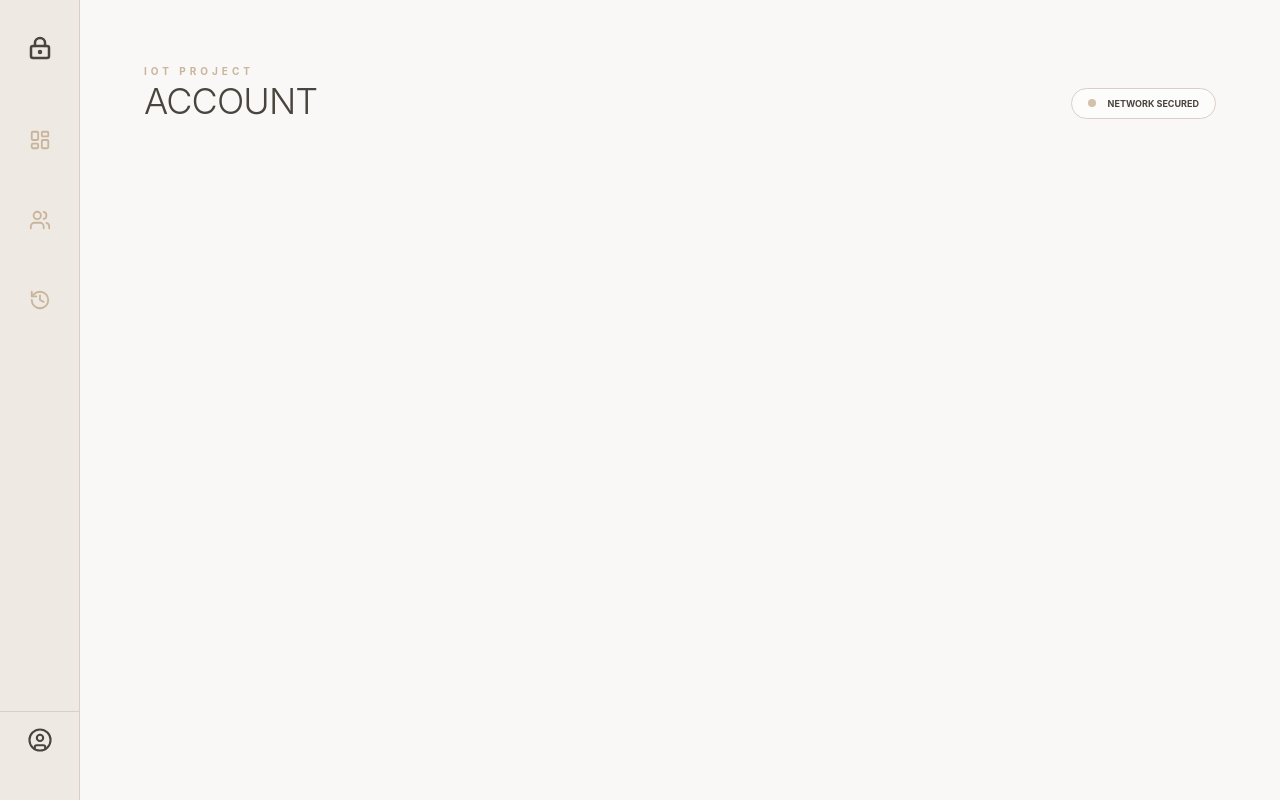
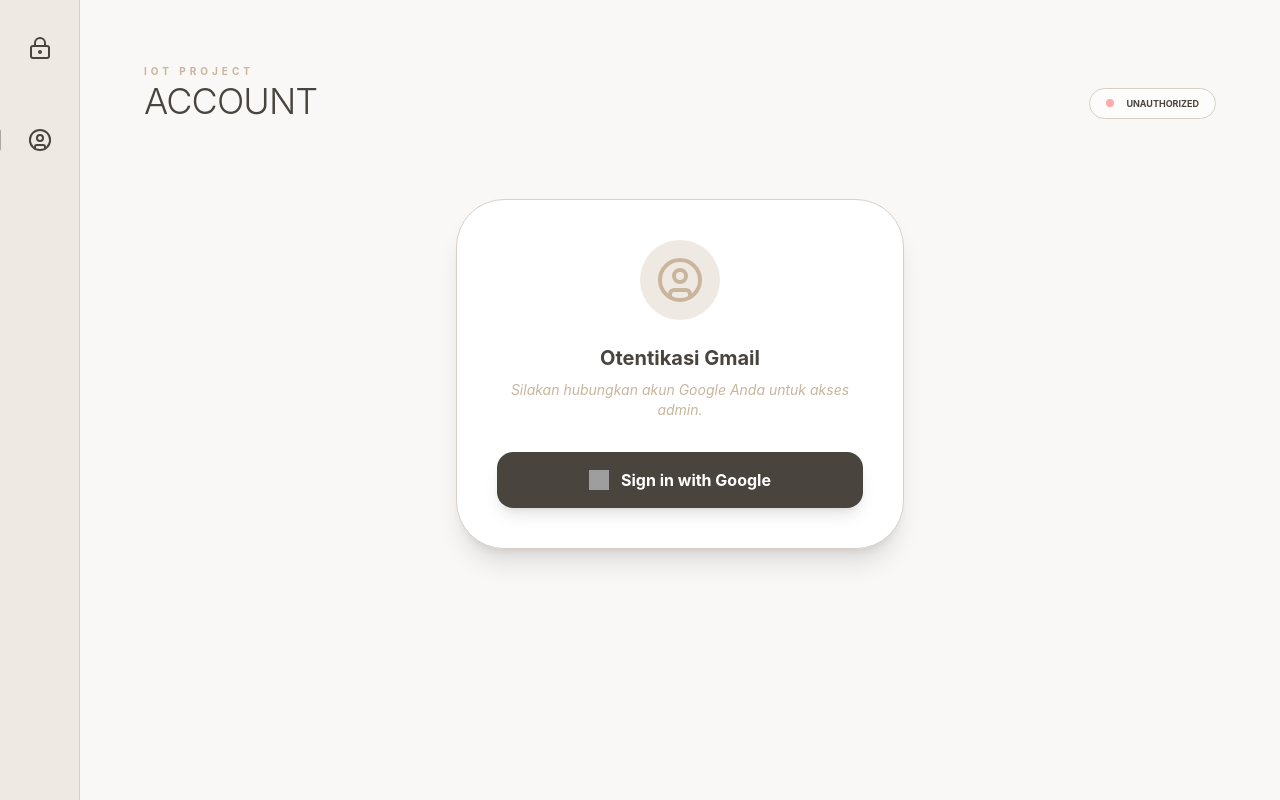
Before and after one commit to Nycto381/kunciin-web, a React (Vite) app in the folder secure-door-web/: page / in a window 1280 px wide. Both pictures are taken after a click on the button "ACCOUNT". Built offline with nearby package versions, Linux system fonts and the light colour scheme; no server answers; the database is empty; grey boxes are pictures that could not be loaded.

Commit message:
fitur update login

```diff
--- a/secure-door-web/src/App.jsx
+++ b/secure-door-web/src/App.jsx
@@ -1,193 +1,204 @@
 import React, { useState, useEffect } from 'react';
 import { supabase } from './supabaseClient';
-import { LayoutDashboard, Users, History, LockKeyhole, UserCircle } from 'lucide-react';
+import { LayoutDashboard, Users, History, LockKeyhole, UserCircle, LogOut } from 'lucide-react';
 import Dashboard from './components/Dashboard';
 import UserList from './components/UserList';
 import DoorLogs from './components/DoorLogs';
 
+// --- KOMPONEN ACCOUNT (DALAM FILE YANG SAMA) ---
+const Account = ({ user }) => {
+  const handleLogin = async () => {
+    await supabase.auth.signInWithOAuth({
+      provider: 'google',
+      options: { redirectTo: window.location.origin }
+    });
+  };
+
+  const handleLogout = async () => {
+    await supabase.auth.signOut();
+  };
+
+  return (
+    <div className="max-w-md mx-auto mt-10 md:mt-20 text-center bg-white p-10 rounded-[3rem] border border-[#D9CFC7] shadow-xl">
+      {user ? (
+        <>
+          <div className="w-24 h-24 mx-auto mb-6 relative">
+            <img
+              src={user.user_metadata.avatar_url}
+              className="rounded-full border-4 border-[#EFE9E3] shadow-sm"
+              alt="profile"
+            />
+          </div>
+          <h3 className="text-xl font-bold text-[#4A443F] mb-1">{user.user_metadata.full_name}</h3>
+          <p className="text-[#C9B59C] text-sm mb-8">{user.email}</p>
+          <button
+            onClick={handleLogout}
+            className="w-full py-4 bg-red-50 text-red-600 rounded-2xl font-bold flex items-center justify-center gap-3 hover:bg-red-100 transition-all border border-red-100"
+          >
+            <LogOut size={20} /> Sign Out
+          </button>
+        </>
+      ) : (
+        <>
+          <div className="w-20 h-20 bg-[#EFE9E3] rounded-full mx-auto mb-6 flex items-center justify-center text-[#C9B59C]">
+            <UserCircle size={48} />
+          </div>
+          <h3 className="text-xl font-bold text-[#4A443F] mb-2">Otentikasi Gmail</h3>
+          <p className="text-[#C9B59C] text-sm mb-8 italic">Silakan hubungkan akun Google Anda untuk akses admin.</p>
+          <button
+            onClick={handleLogin}
+            className="w-full py-4 bg-[#4A443F] text-white rounded-2xl font-bold flex items-center justify-center gap-3 hover:bg-black transition-all shadow-lg"
+          >
+            <img src="https://www.gstatic.com/firebasejs/ui/2.0.0/images/auth/google.svg" className="w-5 h-5" alt="google" />
+            Sign in with Google
+          </button>
+        </>
+      )}
+    </div>
+  );
+};
+
+// --- KOMPONEN UTAMA APP ---
 const App = () => {
   const [activeTab, setActiveTab] = useState('dashboard');
   const [status, setStatus] = useState('LOCKED');
   const [users, setUsers] = useState([]);
   const [logs, setLogs] = useState([]);
+  const [session, setSession] = useState(null);
 
   useEffect(() => {
+    // Auth Listener
+    supabase.auth.getSession().then(({ data: { session } }) => {
+      setSession(session);
+    });
+
+    const { data: { subscription } } = supabase.auth.onAuthStateChange((_event, session) => {
+      setSession(session);
+    });
+
     fetchInitialData();
 
-    // Listener 1: Memantau perubahan status remote_control
-    const remoteSubscription = supabase
-      .channel('remote-changes')
+    // Realtime Subscriptions
+    const remoteSub = supabase.channel('remote-changes')
       .on('postgres_changes', { event: '*', schema: 'public', table: 'remote_control' },
-          payload => setStatus(payload.new.command))
-      .subscribe();
+          payload => setStatus(payload.new.command)).subscribe();
 
-    // Listener 2: Memantau data baru di door_logs secara Real-time
-    const logsSubscription = supabase
-      .channel('logs-changes')
+    const logsSub = supabase.channel('logs-changes')
       .on('postgres_changes', { event: 'INSERT', schema: 'public', table: 'door_logs' },
-          () => {
-            fetchInitialData();
-          })
-      .subscribe();
-
-    // Listener 3: Memantau perubahan pada tabel User agar tabel DATABASE Real-time
-    const userSubscription = supabase
-      .channel('user-changes')
-      .on('postgres_changes', { event: '*', schema: 'public', table: 'user_credentials' },
-          () => {
-            fetchUsersOnly();
-          })
-      .subscribe();
+          () => fetchInitialData()).subscribe();
 
     return () => {
-      supabase.removeChannel(remoteSubscription);
-      supabase.removeChannel(logsSubscription);
-      supabase.removeChannel(userSubscription);
+      subscription.unsubscribe();
+      supabase.removeChannel(remoteSub);
+      supabase.removeChannel(logsSub);
     };
   }, []);
 
   const fetchInitialData = async () => {
     try {
-      const { data: usersData } = await supabase
-        .from('user_credentials')
-        .select('*')
-        .order('created_at', { ascending: false });
+      const { data: uData } = await supabase.from('user_credentials').select('*');
+      const { data: lData } = await supabase.from('door_logs').select('*').order('created_at', { ascending: false }).limit(10);
 
-      const { data: logsData, error: logsError } = await supabase
-        .from('door_logs')
-        .select('*')
-        .order('created_at', { ascending: false })
-        .limit(10);
-
-      if (logsError) throw logsError;
-
-      const enrichedLogs = logsData.map(log => {
-        const userData = usersData?.find(u => u.fingerprint_id === log.fingerprint_id);
-        return {
+      if (lData) {
+        const enriched = lData.map(log => ({
           ...log,
-          user_credentials: userData ? { name: userData.name } : null
-        };
-      });
-
-      if (usersData) setUsers(usersData);
-      if (enrichedLogs) setLogs(enrichedLogs);
+          user_credentials: uData?.find(u => u.fingerprint_id === log.fingerprint_id) ? { name: uData.find(u => u.fingerprint_id === log.fingerprint_id).name } : null
+        }));
+        setLogs(enriched);
+      }
+      if (uData) setUsers(uData);
 
       const { data: remote } = await supabase.from('remote_control').select('command').single();
       if (remote) setStatus(remote.command);
-
     } catch (err) {
-      console.error("Error fetching initial data:", err.message);
+      console.error(err);
     }
   };
 
-  const fetchUsersOnly = async () => {
-    const { data } = await supabase.from('user_credentials').select('*').order('created_at', { ascending: false });
-    if (data) setUsers(data);
+  const sendCommand = async (cmd) => {
+    const { error } = await supabase.from('remote_control').update({ command: cmd }).eq('id', 1);
+    if (!error) setStatus(cmd);
   };
 
-  const sendCommand = async (cmd) => {
-    const { error } = await supabase
-      .from('remote_control')
-      .update({ command: cmd })
-      .eq('id', 1);
-
-    if (error) {
-      console.error("Error sending command:", error.message);
-    } else {
-      setStatus(cmd);
-    }
-  };
+  const isAuth = !!session;
 
   return (
     <div className="flex min-h-screen bg-[#F9F8F6] text-[#4A443F] font-sans selection:bg-[#C9B59C] selection:text-white">
 
-      {/* SIDEBAR: Desktop (Kiri) & Mobile (Bawah) */}
+      {/* SIDEBAR DYNAMIS & RESPONSIVE */}
       <aside className="fixed bottom-0 left-0 w-full h-20 bg-[#EFE9E3]/90 backdrop-blur-md border-t border-[#D9CFC7] z-[100]
                         md:top-0 md:left-0 md:h-screen md:w-20 md:hover:w-64 md:border-r md:border-t-0 md:bg-[#EFE9E3]
-                        flex flex-row md:flex-col transition-all duration-500 ease-in-out shadow-[0_-4px_20px_rgba(0,0,0,0.05)] md:shadow-none overflow-hidden">
+                        flex flex-row md:flex-col transition-all duration-500 ease-in-out group shadow-lg md:shadow-none overflow-hidden">
 
-        {/* Logo Section - Hanya muncul di Desktop */}
         <div className="hidden md:flex h-24 items-center shrink-0 cursor-default relative overflow-hidden">
           <div className="w-20 flex justify-center items-center shrink-0">
-            <div className="transition-all duration-700 ease-in-out group-hover:rotate-[360deg] group-hover:scale-125">
-              <LockKeyhole size={24} className="text-[#4A443F]" strokeWidth={2.5} />
+            <LockKeyhole size={24} className="group-hover:rotate-[360deg] transition-transform duration-700" />
           </div>
-          </div>
-          <span className="text-xl tracking-[0.1em] font-medium ml-1">KUNCIIN</span>
+          <span className="text-xl font-bold opacity-0 group-hover:opacity-100 transition-opacity duration-500">KUNCIIN</span>
         </div>
 
-        {/* Navigation Items */}
         <nav className="flex flex-row md:flex-col flex-1 items-center justify-around md:justify-start md:py-4 md:space-y-6 w-full">
+          {isAuth && (
+            <>
               <NavItem active={activeTab === 'dashboard'} onClick={() => setActiveTab('dashboard')} icon={<LayoutDashboard size={22}/>} label="DASHBOARD" />
               <NavItem active={activeTab === 'users'} onClick={() => setActiveTab('users')} icon={<Users size={22}/>} label="DATABASE" />
               <NavItem active={activeTab === 'logs'} onClick={() => setActiveTab('logs')} icon={<History size={22}/>} label="HISTORY" />
-          {/* Mobile version of Account */}
-          <div className="md:hidden">
+            </>
+          )}
           <NavItem active={activeTab === 'account'} onClick={() => setActiveTab('account')} icon={<UserCircle size={22}/>} label="ACCOUNT" />
-          </div>
         </nav>
-
-        {/* Account Section - Hanya muncul di Desktop */}
-        <div className="hidden md:block pb-8 border-t border-[#D9CFC7]">
-          <NavItem active={activeTab === 'account'} onClick={() => setActiveTab('account')} icon={<UserCircle size={22}/>} label="ACCOUNT" />
-        </div>
       </aside>
 
-      {/* MAIN CONTENT Area */}
-      <main className="flex-1 transition-all duration-500
-                       ml-0 md:ml-20
-                       p-6 md:p-16
-                       pb-32 md:pb-16">
-
+      {/* MAIN CONTENT */}
+      <main className="flex-1 ml-0 md:ml-20 p-6 md:p-16 pb-32 transition-all duration-500">
+        {!isAuth && activeTab !== 'account' ? (
+          <div className="flex flex-col items-center justify-center mt-20">
+             <LockKeyhole size={64} className="text-[#C9B59C] mb-4 animate-bounce" />
+             <h2 className="text-2xl font-light tracking-widest text-[#C9B59C]">RESTRICTED ACCESS</h2>
+             <p className="text-sm text-[#D9CFC7] mt-2">Please login to access the dashboard</p>
+             <button
+              onClick={() => setActiveTab('account')}
+              className="mt-8 px-8 py-3 bg-[#4A443F] text-white rounded-full font-bold hover:scale-105 transition-transform"
+             >
+               Go to Login
+             </button>
+          </div>
+        ) : (
+          <div className="max-w-6xl mx-auto">
             <header className="flex flex-col md:flex-row justify-between items-start md:items-end mb-10 md:mb-16 gap-4">
               <div className="space-y-1">
                 <p className="text-[10px] tracking-[0.4em] text-[#C9B59C] uppercase font-bold">IoT Project</p>
-            <h2 className="text-3xl md:text-4xl font-light text-[#4A443F] tracking-tight uppercase leading-none">
-              {activeTab}
-            </h2>
+                <h2 className="text-3xl md:text-4xl font-light text-[#4A443F] tracking-tight uppercase leading-none">{activeTab}</h2>
               </div>
-          <div className="flex items-center gap-3 text-[9px] font-bold border border-[#D9CFC7] px-4 py-2 rounded-full text-[#4A443F] bg-white/50 backdrop-blur-sm self-end md:self-auto">
-            <span className="w-2 h-2 bg-[#C9B59C] rounded-full animate-pulse"></span>
-            NETWORK SECURED
+              <div className="flex items-center gap-3 text-[9px] font-bold border border-[#D9CFC7] px-4 py-2 rounded-full text-[#4A443F] bg-white/50 backdrop-blur-sm">
+                <span className={`w-2 h-2 rounded-full animate-pulse ${isAuth ? 'bg-green-400' : 'bg-red-400'}`}></span>
+                {isAuth ? 'SESSION ACTIVE' : 'UNAUTHORIZED'}
               </div>
             </header>
 
-        <div className="max-w-6xl mx-auto">
             {activeTab === 'dashboard' && <Dashboard status={status} sendCommand={sendCommand} />}
             {activeTab === 'users' && <UserList users={users} refreshUsers={fetchInitialData} />}
             {activeTab === 'logs' && <DoorLogs logs={logs} />}
+            {activeTab === 'account' && <Account user={session?.user} />}
           </div>
+        )}
       </main>
     </div>
   );
 };
 
 const NavItem = ({ active, onClick, icon, label }) => (
-  <button
-    onClick={onClick}
-    className={`flex flex-col md:flex-row items-center justify-center md:justify-start transition-all duration-300 relative
-                w-full h-full md:h-14
-                ${active ? 'text-[#4A443F]' : 'text-[#C9B59C] hover:text-[#4A443F]'}`}
-  >
-    {/* Icon Container */}
-    <div className={`relative z-10 md:w-20 flex justify-center items-center shrink-0 transition-transform duration-300
-                    ${active ? 'scale-110 md:scale-115' : 'hover:scale-110'}`}>
+  <button onClick={onClick} className={`flex flex-col md:flex-row items-center justify-center md:justify-start transition-all duration-300 relative w-full h-full md:h-14 ${active ? 'text-[#4A443F]' : 'text-[#C9B59C] hover:text-[#4A443F]'}`}>
+    <div className={`relative z-10 md:w-20 flex justify-center items-center shrink-0 transition-transform ${active ? 'scale-110' : ''}`}>
       {icon}
-      {/* Active Indicator: Desktop (Side), Mobile (Top) */}
       {active && (
         <>
           <div className="hidden md:block absolute left-0 w-1 h-6 bg-[#4A443F] rounded-r-full" />
-          <div className="md:hidden absolute -top-4 w-8 h-1 bg-[#4A443F] rounded-b-full shadow-[0_2px_10px_rgba(74,68,63,0.3)]" />
+          <div className="md:hidden absolute -top-4 w-8 h-1 bg-[#4A443F] rounded-b-full shadow-md" />
         </>
       )}
     </div>
-
-    {/* Label */}
-    <span className={`text-[9px] md:text-[11px] tracking-[0.1em] md:tracking-[0.2em] whitespace-nowrap transition-all duration-300
-                      mt-1 md:mt-0 md:ml-1 md:opacity-0 md:group-hover:opacity-100
-                      ${active ? 'font-black' : 'font-medium'}`}>
-      {label}
-    </span>
+    <span className={`text-[9px] md:text-[11px] tracking-[0.1em] md:opacity-0 md:group-hover:opacity-100 transition-all mt-1 md:mt-0 md:ml-1 ${active ? 'font-black' : 'font-medium'}`}>{label}</span>
   </button>
 );
 
--- a/secure-door-web/src/components/Account.jsx
+++ b/secure-door-web/src/components/Account.jsx
@@ -1,17 +1,63 @@
-import { UserCircle } from 'lucide-react';
+import { UserCircle, LogOut } from 'lucide-react';
+import { supabase } from '../supabaseClient';
 
-const Account = () => (
-  <div className="max-w-md mx-auto mt-20 text-center bg-[#161b2c] p-10 rounded-[3rem] border border-slate-800 shadow-2xl">
-    <div className="w-20 h-20 bg-slate-800 rounded-full mx-auto mb-6 flex items-center justify-center text-slate-500">
+const Account = ({ user }) => {
+
+  const handleLogin = async () => {
+    await supabase.auth.signInWithOAuth({
+      provider: 'google',
+      options: {
+        redirectTo: window.location.origin
+      }
+    });
+  };
+
+  const handleLogout = async () => {
+    await supabase.auth.signOut();
+  };
+
+  return (
+    <div className="max-w-md mx-auto mt-10 md:mt-20 text-center bg-white p-10 rounded-[3rem] border border-[#D9CFC7] shadow-xl">
+      {user ? (
+        // Tampilan Jika Sudah Login
+        <>
+          <div className="w-24 h-24 mx-auto mb-6 relative">
+            <img
+              src={user.user_metadata.avatar_url}
+              className="rounded-full border-4 border-[#EFE9E3]"
+              alt="profile"
+            />
+          </div>
+          <h3 className="text-xl font-bold text-[#4A443F] mb-1">{user.user_metadata.full_name}</h3>
+          <p className="text-slate-500 text-sm mb-8">{user.email}</p>
+
+          <button
+            onClick={handleLogout}
+            className="w-full py-4 bg-red-50 text-red-600 rounded-2xl font-bold flex items-center justify-center gap-3 hover:bg-red-100 transition-all border border-red-100"
+          >
+            <LogOut size={20} />
+            Sign Out
+          </button>
+        </>
+      ) : (
+        // Tampilan Jika Belum Login
+        <>
+          <div className="w-20 h-20 bg-[#EFE9E3] rounded-full mx-auto mb-6 flex items-center justify-center text-[#C9B59C]">
             <UserCircle size={48} />
           </div>
-    <h3 className="text-xl font-bold text-white mb-2">Otentikasi Gmail</h3>
-    <p className="text-slate-500 text-sm mb-8 italic">Silakan hubungkan akun Google Anda untuk akses admin.</p>
-    <button className="w-full py-4 bg-white text-black rounded-2xl font-bold flex items-center justify-center gap-3 hover:bg-slate-200 transition-all shadow-lg">
+          <h3 className="text-xl font-bold text-[#4A443F] mb-2">Otentikasi Gmail</h3>
+          <p className="text-[#C9B59C] text-sm mb-8 italic">Silakan hubungkan akun Google Anda untuk akses admin.</p>
+          <button
+            onClick={handleLogin}
+            className="w-full py-4 bg-[#4A443F] text-white rounded-2xl font-bold flex items-center justify-center gap-3 hover:bg-black transition-all shadow-lg"
+          >
             <img src="https://www.gstatic.com/firebasejs/ui/2.0.0/images/auth/google.svg" className="w-5 h-5" alt="google" />
             Sign in with Google
           </button>
+        </>
+      )}
     </div>
   );
+};
 
 export default Account;
```
Lines whose indentation alone changed are shown as unchanged.
